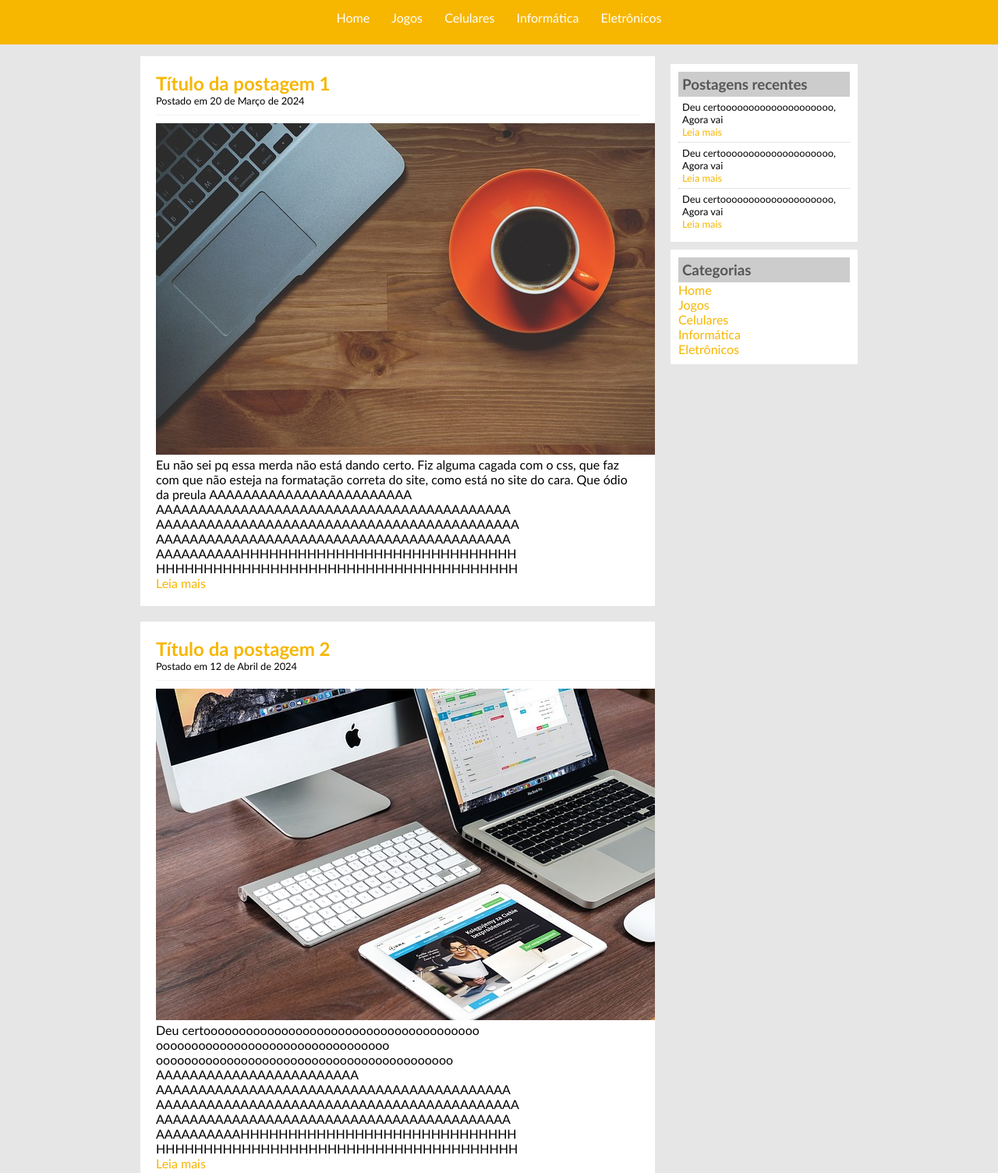
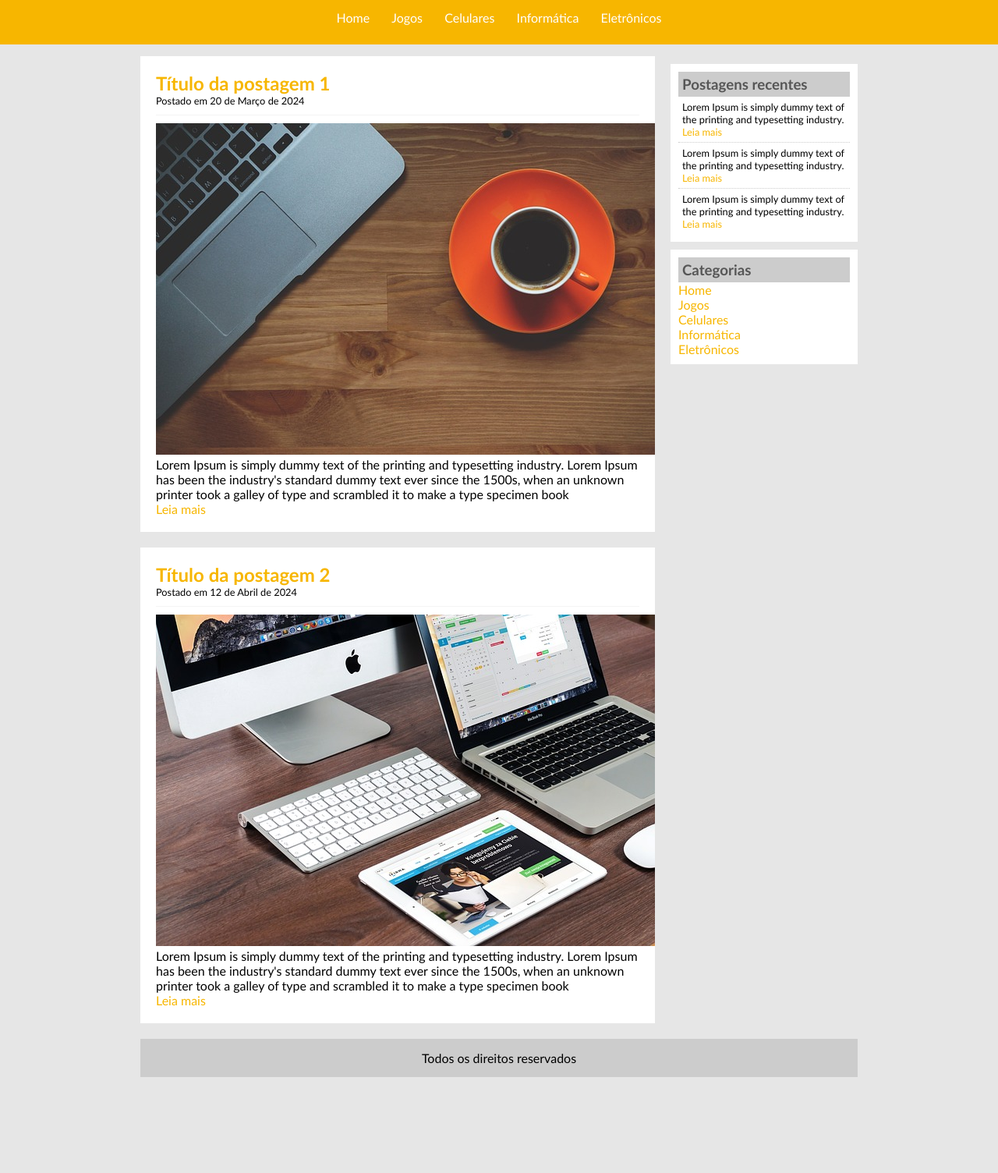
Before and after one commit to cleberrobertodg/TecBlog, a plain HTML site: page index.html in a window 1280 px wide. Shown: the part 80-1584 px from the top of the page at 78% size. After the commit the page ends 1476 px from the top, so only its background shows below. Drawn offline with Linux system fonts and the light colour scheme.

Commit message:
edição de texto

```diff
--- a/index.html
+++ b/index.html
@@ -28,16 +28,9 @@
                 <span class="data-postagem">Postado em 20 de Março de 2024</span>
                 <img src="imagens/imagem1.jpg" alt="note e café">
                 <p>
-                    Eu não sei pq essa merda não está dando certo.
-                    Fiz alguma cagada com o css, que faz com que
-                    não esteja na formatação correta do site,
-                    como está no site do cara.
-                    Que ódio da preula AAAAAAAAAAAAAAAAAAAAAAAA
-                    AAAAAAAAAAAAAAAAAAAAAAAAAAAAAAAAAAAAAAAAAA
-                    AAAAAAAAAAAAAAAAAAAAAAAAAAAAAAAAAAAAAAAAAAA
-                    AAAAAAAAAAAAAAAAAAAAAAAAAAAAAAAAAAAAAAAAAA
-                    AAAAAAAAAAHHHHHHHHHHHHHHHHHHHHHHHHHHHHH
-                    HHHHHHHHHHHHHHHHHHHHHHHHHHHHHHHHHHHHHH
+                    Lorem Ipsum is simply dummy text of the printing and typesetting industry.
+                    Lorem Ipsum has been the industry's standard dummy text ever since the 1500s,
+                    when an unknown printer took a galley of type and scrambled it to make a type specimen book
                 </p>
                 <a href="#">Leia mais</a>
             </div> <!-- Fechamento postagem -->
@@ -47,15 +40,9 @@
                 <span class="data-postagem">Postado em 12 de Abril de 2024</span>
                 <img src="imagens/imagem2.jpg" alt="Apple note">
                 <p>
-                    Deu certooooooooooooooooooooooooooooooooooooooo
-                    ooooooooooooooooooooooooooooooooo
-                    oooooooooooooooooooooooooooooooooooooooooo
-                     AAAAAAAAAAAAAAAAAAAAAAAA
-                    AAAAAAAAAAAAAAAAAAAAAAAAAAAAAAAAAAAAAAAAAA
-                    AAAAAAAAAAAAAAAAAAAAAAAAAAAAAAAAAAAAAAAAAAA
-                    AAAAAAAAAAAAAAAAAAAAAAAAAAAAAAAAAAAAAAAAAA
-                    AAAAAAAAAAHHHHHHHHHHHHHHHHHHHHHHHHHHHHH
-                    HHHHHHHHHHHHHHHHHHHHHHHHHHHHHHHHHHHHHH
+                    Lorem Ipsum is simply dummy text of the printing and typesetting industry.
+                    Lorem Ipsum has been the industry's standard dummy text ever since the 1500s,
+                    when an unknown printer took a galley of type and scrambled it to make a type specimen book
                 </p>
                 <a href="#">Leia mais</a>
             </div> <!-- Fechamento postagem -->
@@ -65,22 +52,22 @@
                 <h3>Postagens recentes</h3>
                 <div class="postagem-lateral">
                     <p>
-                        Deu certoooooooooooooooooooo,
-                        Agora vai
+                        Lorem Ipsum is simply dummy text of the printing and typesetting industry.
+
                     </p>
                     <a href="#">Leia mais</a>
                 </div>
                 <div class="postagem-lateral">
                     <p>
-                        Deu certoooooooooooooooooooo,
-                        Agora vai
+                        Lorem Ipsum is simply dummy text of the printing and typesetting industry.
+
                     </p>
                     <a href="#">Leia mais</a>
                 </div>
                 <div class="postagem-lateral" style="border-bottom: none;">
                     <p>
-                        Deu certoooooooooooooooooooo,
-                        Agora vai
+                        Lorem Ipsum is simply dummy text of the printing and typesetting industry.
+
                     </p>
                     <a href="#">Leia mais</a>
                 </div>
```
